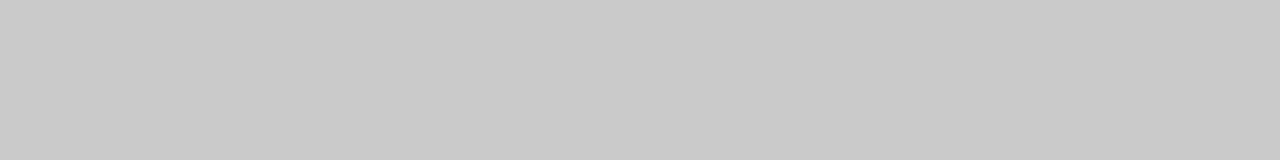
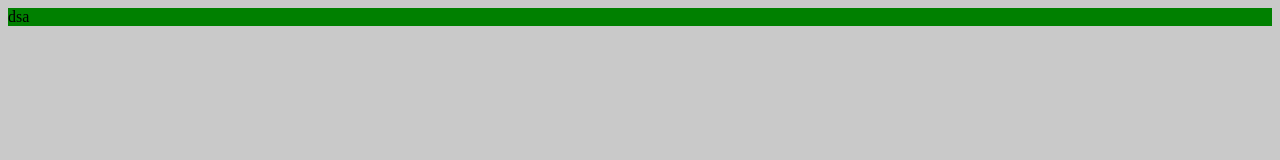
Before and after one commit to SimonVerb/Jetro, a plain HTML site: page index.html in a window 1280 px wide. Drawn offline with Linux system fonts and the light colour scheme.

Commit message:
added header new

```diff
--- a/index.html
+++ b/index.html
@@ -9,7 +9,7 @@
 </head>
 <body>
     <header>
-
+        dsa
     </header>
 
     <script src="js/main.js"></script>
```
